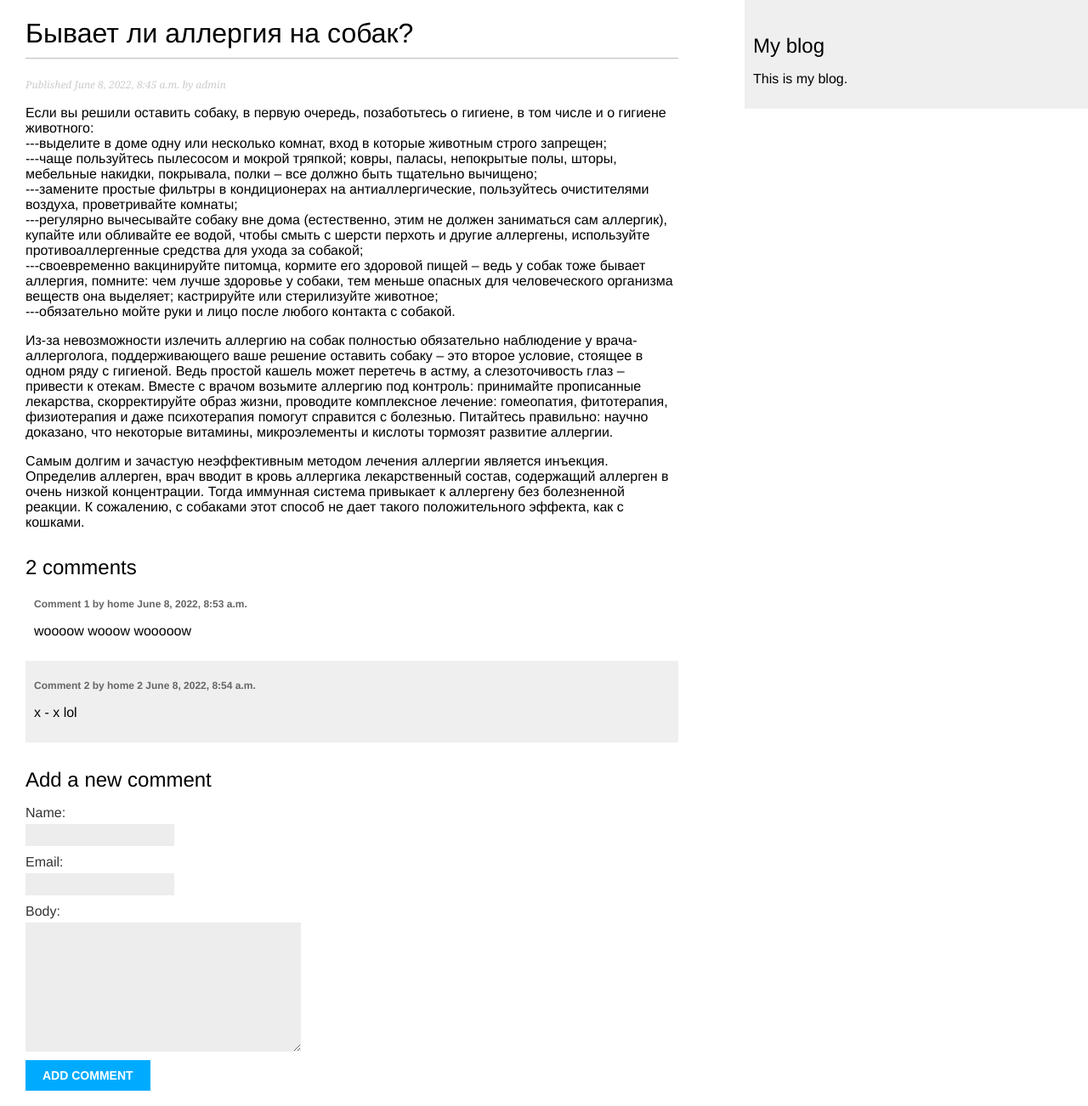
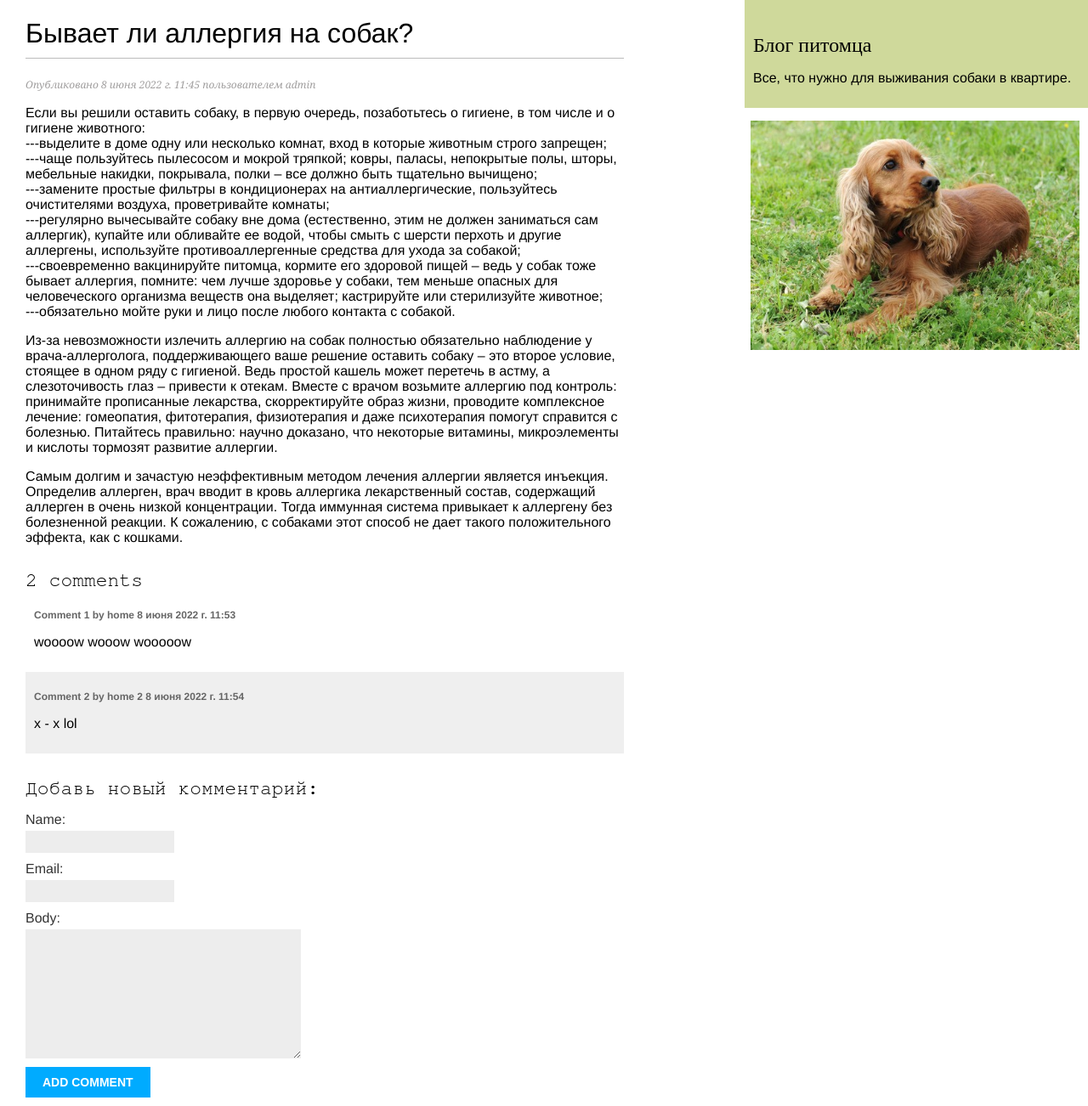
Before and after one commit to BAKLEV/practice, a Django app: page /blog/5/ in a window 1280 px wide. Shown: the whole page at 85% size. Run offline with Django 4.2, Linux system fonts and the light colour scheme; data comes from the database, SQL or seed files in the repository; both versions use the stored data as it was after the commit.

Commit message:
practice3

```diff
--- a/mysite/blog/static/css/blog.css
+++ b/mysite/blog/static/css/blog.css
@@ -9,10 +9,15 @@ a {
     text-decoration:none;
 }
 
+h2 a {
+	color:#95751c;
+}
+
 h1 {
     font-weight:normal;
     border-bottom:1px solid #bbb;
     padding:0 0 10px 0;
+
 }
 
 h2 {
@@ -22,7 +27,7 @@ h2 {
 
 #content {
     float:left;
-    width:60%;
+    width:55%;
     padding:0 0 0 30px;
 }
 
@@ -30,12 +35,12 @@ h2 {
     float:right;
     width:30%;
     padding:10px;
-    background:#efefef;
+    background:#cfd99b;
     height:100%;
 }
 
 p.date {
-    color:#ccc;
+    color:#a19f9f;
     font-family: georgia, serif;
     font-size: 12px;
     font-style: italic;
@@ -90,3 +95,11 @@ input[type=submit] {
     font-size:12px;
     color:#666;
 }
+
+.abc {
+	font-size: 23px;
+	font-family: FreeMono, monospace;
+}
+.abcd {
+	font-family: italic;
+}
--- a/mysite/blog/templates/blog/base.html
+++ b/mysite/blog/templates/blog/base.html
@@ -11,8 +11,11 @@
     {% endblock %}
   </div>
   <div id="sidebar">
-    <h2>My blog</h2>
-    <p>This is my blog.</p>
+    <h2 class="abcd">Блог питомца</h2>
+    <p>Все, что нужно для выживания собаки в квартире.</p>
   </div>
+  <img src="{% static "img/dogi.jpg" %}"
+  alt="dog"
+  align="right" height="270" hspace="10" vspace="15">
 </body>
 </html>
--- a/mysite/blog/templates/blog/post/detail.html
+++ b/mysite/blog/templates/blog/post/detail.html
@@ -5,12 +5,12 @@
 {% block content %}
 	<h1>{{ post.title }}</h1>
 	<p class="date">
-		Published {{ post.publish }} by {{ post.author }}
+		Опубликовано {{ post.publish }} пользователем {{ post.author }}
 	</p>
 	{{ post.body|linebreaks }}
 
 	{% with comments.count as total_comments %}
-		<h2>{{ total_comments }} comment{{ total_comments|pluralize }}</h2>
+		<h2 class="abc">{{ total_comments }} comment{{ total_comments|pluralize }}</h2>
 	{% endwith %}
 	{% for comment in comments %}
 		<div class="comment">
@@ -24,7 +24,7 @@
 		<p>There are no comments yet.</p>
 	{% endfor %}
 
-	<h2>Add a new comment</h2>
+	<h2 class="abc">Добавь новый комментарий:</h2>
 		<form action="{% url "blog:post_comment" post.id %}" method="post">
 			{{ form.as_p }}
 			{% csrf_token %}
--- a/mysite/blog/templates/blog/post/list.html
+++ b/mysite/blog/templates/blog/post/list.html
@@ -3,7 +3,7 @@
 {% block title %}My Blog{% endblock %}
 
 {% block content %}
-  <h1>My Blog</h1>
+  <h1 class="abcd">Блог питомца</h1>
   {% for post in posts %}
     <h2>
       <a href="{% url 'blog:post_detail' post.id %}">
@@ -11,7 +11,7 @@
       </a>
     </h2>
     <p class="date">
-      Published {{ post.publish }} by {{ post.author }}
+      Опубликовано {{ post.publish }} пользователем {{ post.author }}
     </p>
     {{ post.body|truncatewords:30|linebreaks }}
   {% endfor %}
--- a/mysite/mysite/settings.py
+++ b/mysite/mysite/settings.py
@@ -104,9 +104,9 @@ AUTH_PASSWORD_VALIDATORS = [
 # Internationalization
 # https://docs.djangoproject.com/en/4.0/topics/i18n/
 
-LANGUAGE_CODE = 'en-us'
+LANGUAGE_CODE = 'ru-ru'
 
-TIME_ZONE = 'UTC'
+TIME_ZONE = 'Europe/Moscow'
 
 USE_I18N = True
 
--- a/mysite/mysite/urls.py
+++ b/mysite/mysite/urls.py
@@ -3,4 +3,5 @@ from django.urls import path, include
 urlpatterns = [
 	path('admin/', admin.site.urls),
 	path('blog/', include('blog.urls', namespace='blog')),
+    path('', include('blog.urls', namespace='blog')),
 ]
```
Also changed, not shown: mysite/blog/static/img/dogi.jpg (added), mysite/db.sqlite3, 10 other files.
